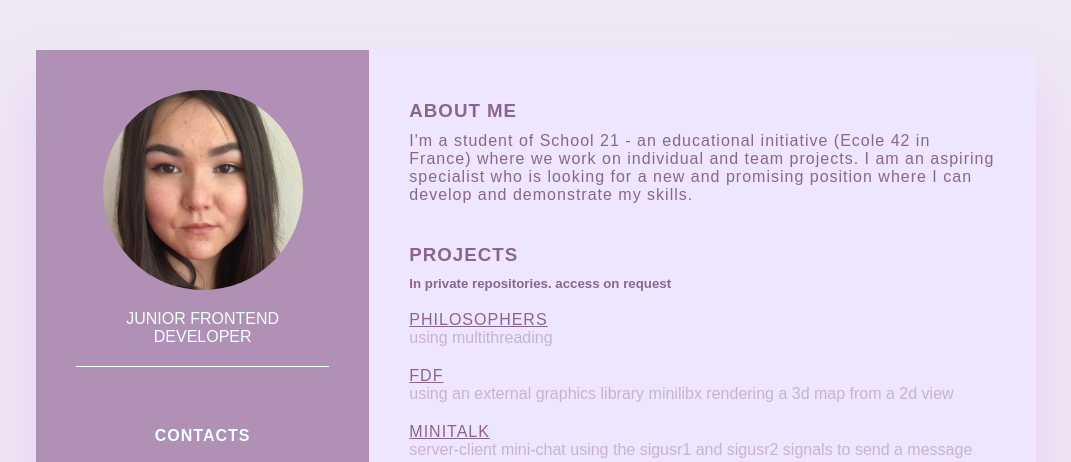
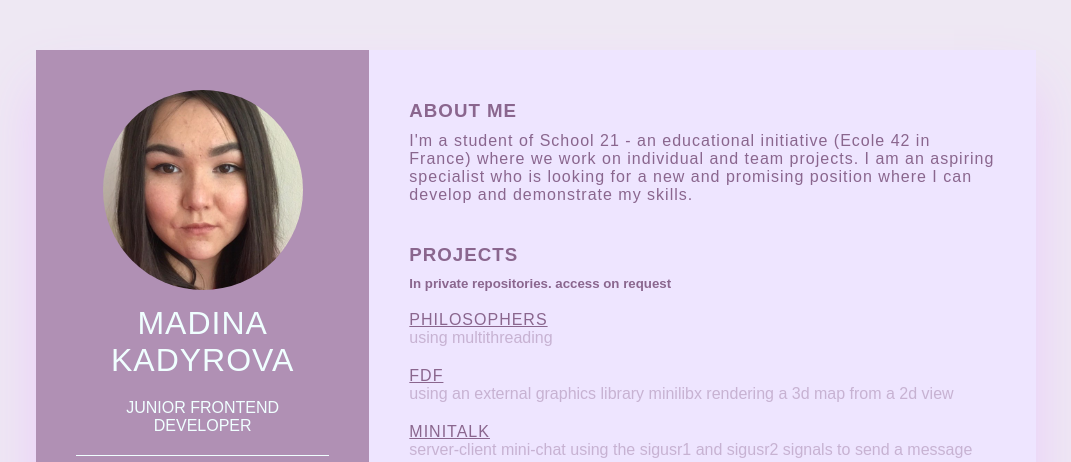
Before and after one commit to mjnslf/rsschool-cv, a plain HTML site: page index.html in a window 1280 px wide. Shown: the top 462 px of the page, without its empty margins (104-1175 px from the left). Drawn offline with Linux system fonts and the light colour scheme.

Commit message:
fix: can not understand what is wrong

```diff
--- a/index.html
+++ b/index.html
@@ -16,7 +16,7 @@
                 <div class="image">
                     <img src="assets/img.jpg" alt="my_foto">
                 </div>
-
+                <h1>Madina Kadyrova<br></h1>
                 <h4>Junior Frontend Developer</h4>
             </div>
             <div class="contacts">
```
